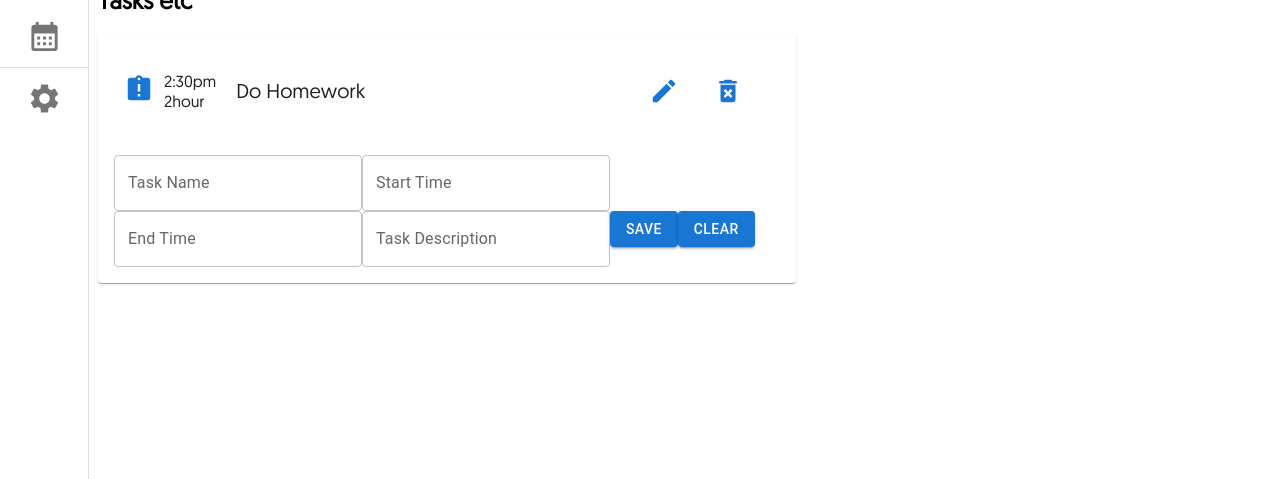
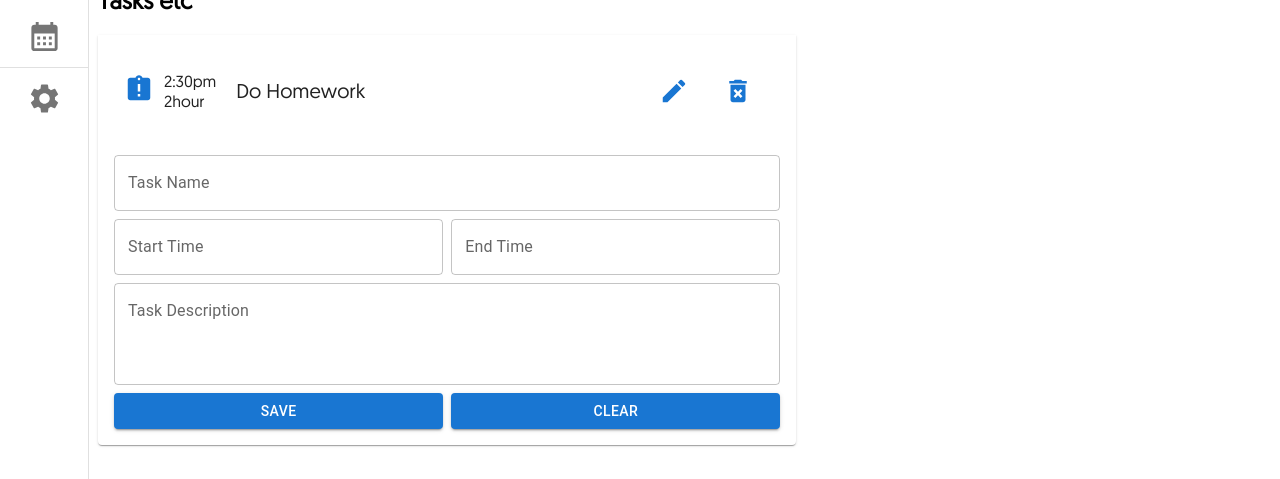
Before and after one commit to jasonz23/planner-client, a React (Create React App) app: page / in a window 1280 px wide. Both pictures are taken after a click on the button 664 px from the left and 270 px from the top of the page. Shown: the part 188-667 px from the top of the page. Built offline with nearby package versions, Linux system fonts and the light colour scheme.

Commit message:
create form when task is expanded

```diff
--- a/src/components/task/index.tsx
+++ b/src/components/task/index.tsx
@@ -15,7 +15,7 @@ import "./task.css";
 const Task = () => {
   const [expanded, setExpanded] = useState(false);
   return (
-    <Accordion elevation={1} expanded={expanded} style={{ cursor: "" }}>
+    <Accordion expanded={expanded} style={{ cursor: "" }}>
       <AccordionSummary>
         <div className="task-root">
           <div style={{ display: "flex", alignItems: "center" }}>
@@ -35,7 +35,7 @@ const Task = () => {
           </div>
 
           <div style={{ fontSize: "20px" }}>Do Homework</div>
-          <div style={{ marginLeft: "auto", marginRight: "20px" }}>
+          <div style={{ marginLeft: "auto", marginRight: "10px" }}>
             <Button
               onClick={() => {
                 setExpanded(!expanded);
@@ -50,13 +50,44 @@ const Task = () => {
         </div>
       </AccordionSummary>
       <AccordionDetails>
-        <Grid>
-          <TextField variant="outlined" label="Task Name" />
-          <TextField variant="outlined" label="Start Time" />
-          <TextField variant="outlined" label="End Time" />
-          <TextField variant="outlined" label="Task Description" />
-          <Button variant="contained">Save</Button>
-          <Button variant="contained">Clear</Button>
+        <Grid container spacing={1}>
+          <Grid item xs={12} sm={12}>
+            <TextField variant="outlined" label="Task Name" fullWidth />
+          </Grid>
+
+          <Grid item xs={6} sm={6}>
+            <TextField variant="outlined" label="Start Time" fullWidth />
+          </Grid>
+          <Grid item xs={6} sm={6}>
+            <TextField variant="outlined" label="End Time" fullWidth />
+          </Grid>
+
+          <Grid item xs={12} sm={12}>
+            <TextField
+              variant="outlined"
+              label="Task Description"
+              multiline
+              fullWidth
+              rows={3}
+            />
+          </Grid>
+          <Grid item xs={6} sm={6}>
+            <Button
+              variant="contained"
+              onClick={() => {
+                setExpanded(false);
+              }}
+              style={{ marginRight: "20px" }}
+              fullWidth
+            >
+              Save
+            </Button>
+          </Grid>
+          <Grid item xs={6} sm={6}>
+            <Button variant="contained" fullWidth>
+              Clear
+            </Button>
+          </Grid>
         </Grid>
       </AccordionDetails>
     </Accordion>
```
